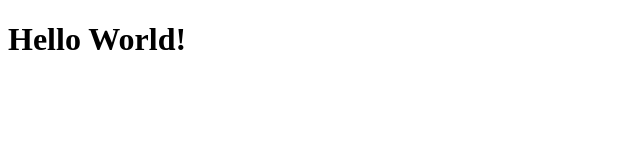
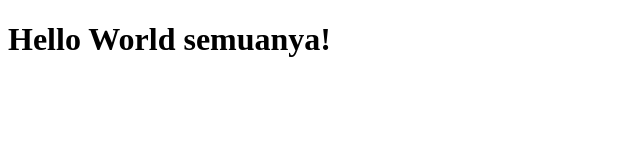
Before and after one commit to falmarsh/RevoU_SEFC_KalkulatorSuhu, a plain HTML site: page index.html in a window 1280 px wide. Shown: the whole page, without its empty margins (0-640 px from the left). Drawn offline with Linux system fonts and the light colour scheme.

Commit message:
update wording

```diff
--- a/index.html
+++ b/index.html
@@ -4,6 +4,6 @@
         <title>Test</title>
     </head>
     <body>
-        <h1>Hello World!</h1>
+        <h1>Hello World semuanya!</h1>
     </body>
 </html>
```
